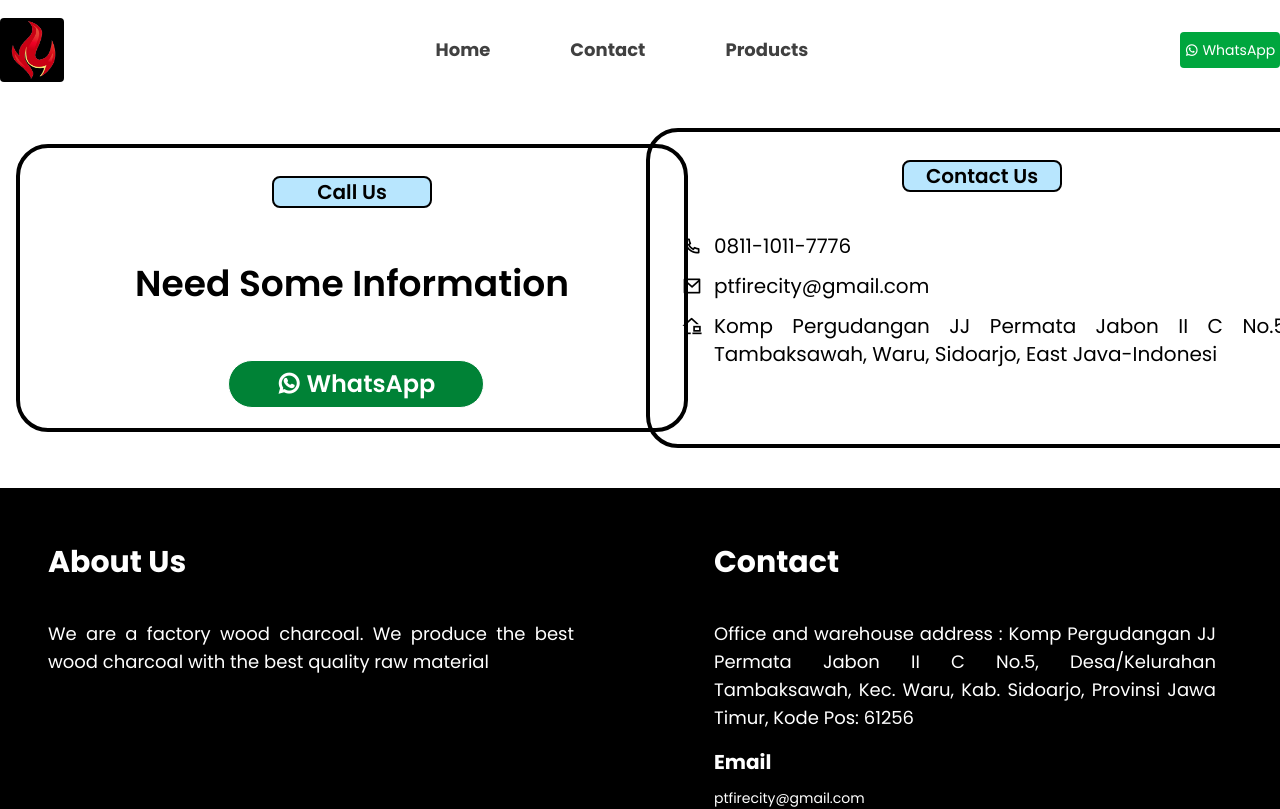
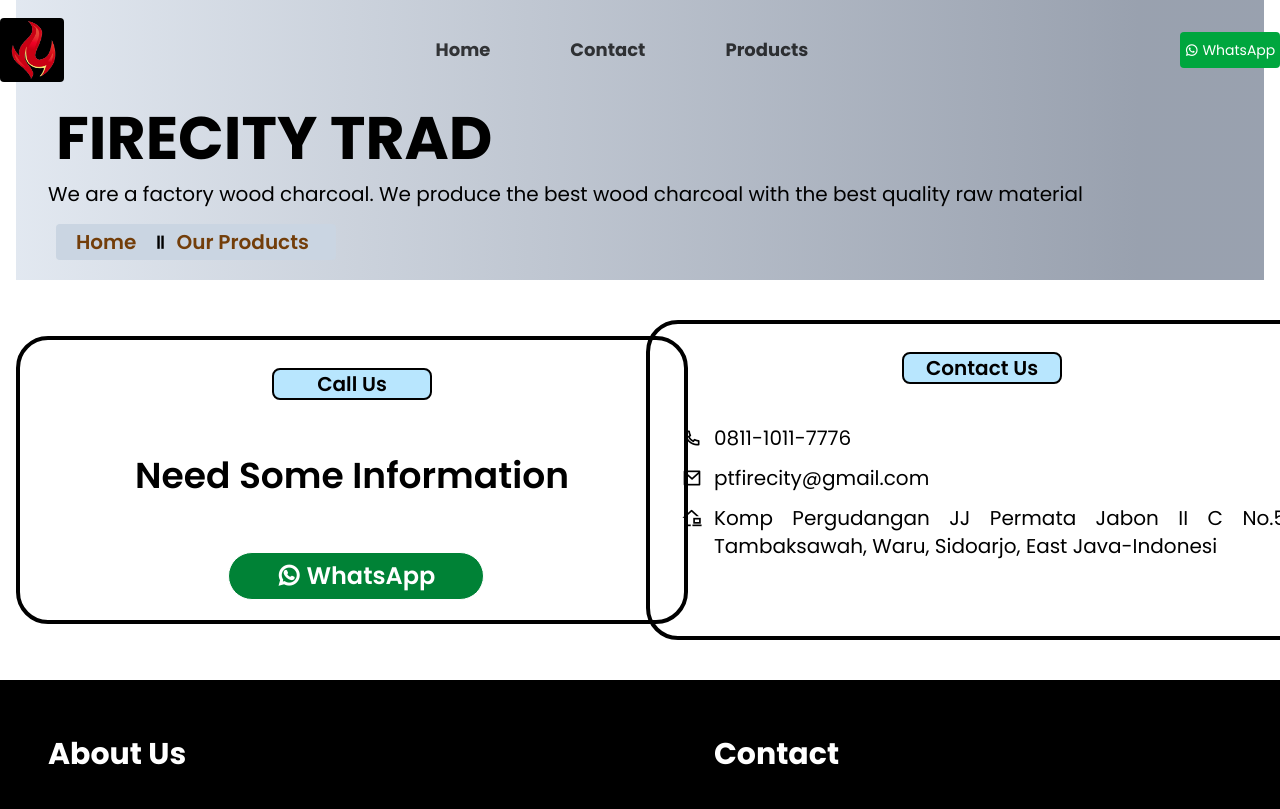
Before and after one commit to hilalhamdh/charcoalpremium, a React (Vite) app: page /contact in a window 1280 px wide. Shown: the top 809 px of the page. Built offline with nearby package versions, Linux system fonts and the light colour scheme.

Commit message:
upload file.txt

```diff
--- a/src/components/Contact.jsx
+++ b/src/components/Contact.jsx
@@ -10,7 +10,25 @@
       <NavbarPages />
       <div className="homepage pb-10">
         <div className="container mx-auto px-4 ">
-          <div className="Contact grid md:grid-cols-2  grid-cols-1 items-center gap-3 pt-20 md:pt-32">
+          <div className=" bg-gradient-to-r from-slate-200 to-gray-400 to-90% h-60 md:h-70 pt-3  ">
+            <p className="text-2xl  md:text-6xl font-bold mx-4 md:mx-10 pt-16 md:pt-24 pb-2  ">
+              FIRECITY TRAD
+            </p>
+            <p className=" mt-1 text-sm md:text-xl  text-justify px-4 sm:pl-8 mb-4">
+              We are a factory wood charcoal. We produce the best wood charcoal
+              with the best quality raw material
+            </p>
+            <ul className="flex mx-4 md:mx-10 w-60 md:w-70 h-9 rounded-sm  bg-slate-300">
+              <li className="text-yellow-900 px-5 pt-1 text-center items-center font-semibold text-lg md:text-xl">
+                <a href="/">Home </a>
+              </li>
+              <p className="py-2 pr-3 text-sm font-bold">||</p>
+              <li className="text-yellow-900 pt-1 text-center items-center font-semibold text-lg md:text-xl">
+                <a href="/product">Our Products</a>
+              </li>
+            </ul>
+          </div>
+          <div className="Contact grid md:grid-cols-2  grid-cols-1 items-center gap-3 pt-10 ">
             <div className="grid-cols-3 w-[350px] md:w-2xl h-72   shadow-black border-black border-4 rounded-4xl items-start mx-auto">
               <p className="mt-7 border-2 bg-sky-200 text-black border-black text-xl text-center items-center mx-auto rounded-xl md:rounded-lg  w-40  h-8 font-semibold">
                 Call Us
--- a/src/components/Product.jsx
+++ b/src/components/Product.jsx
@@ -9,7 +9,7 @@
       <NavbarPages />
       <div className="product pb-10 ">
         <div className="container mx-auto  ">
-          <div className=" items-center pt-14  md:pt-32">
+          <div className=" items-center ">
             <div className=" bg-gradient-to-r from-slate-200 to-gray-400 to-90% h-60 md:h-70 pt-3  ">
               <p className="text-2xl  md:text-6xl font-bold mx-4 md:mx-10 pt-16 md:pt-24 pb-2  ">
                 FIRECITY TRAD
```
